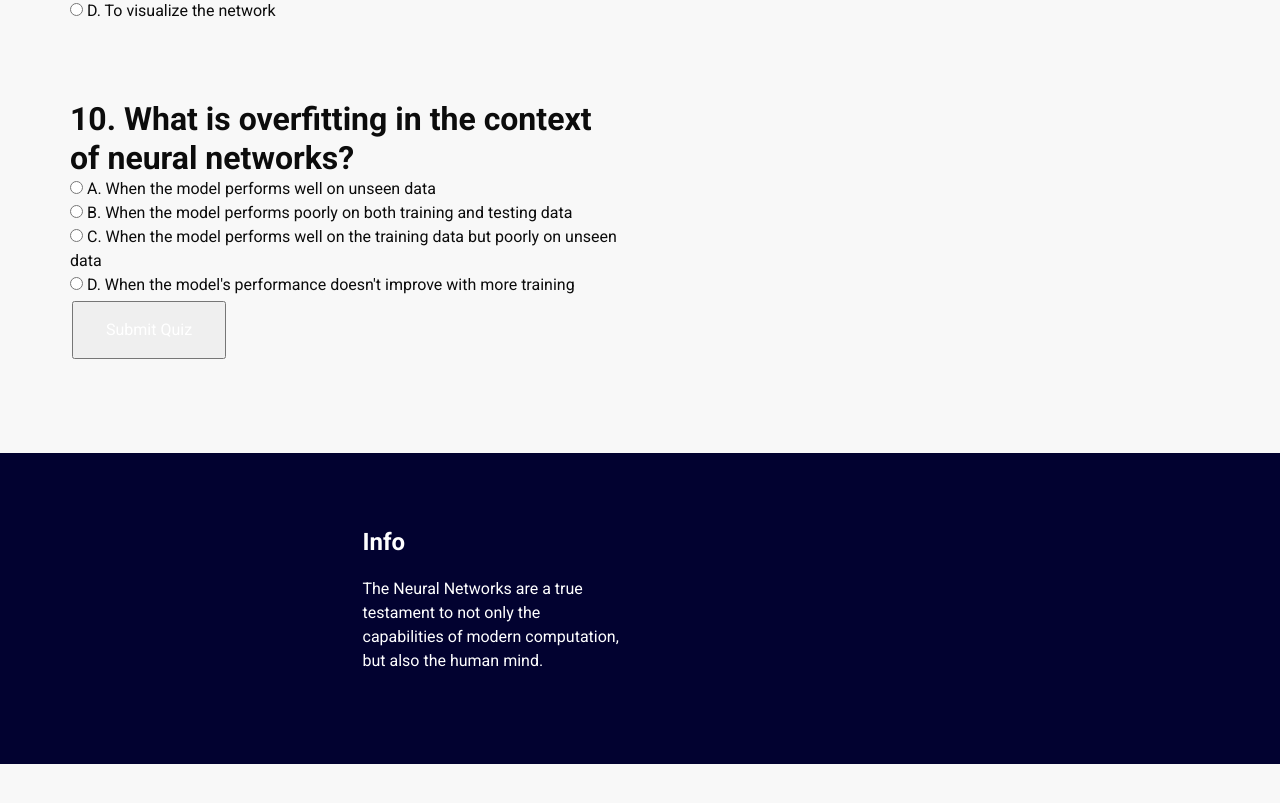
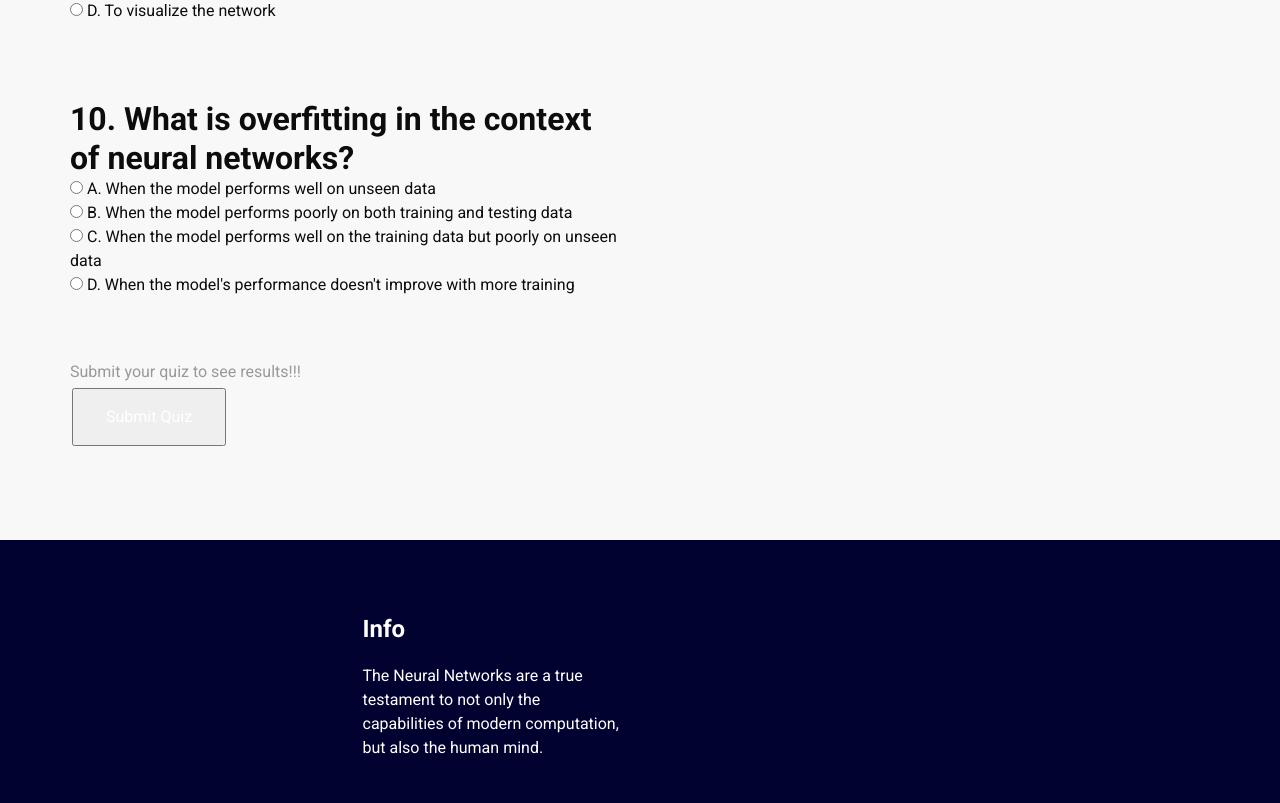
Before and after one commit to AumkarMali/Neural-Networks-Webpage, a plain HTML site: page quiz.html in a window 1280 px wide. Shown: the part 2477-3280 px from the top of the page. Before the commit the page ends 3241 px from the top, so only its background shows below. Drawn offline with Linux system fonts and the light colour scheme; a script that the page names is missing.

Commit message:
Update quiz.html

```diff
--- a/quiz.html
+++ b/quiz.html
@@ -183,8 +183,11 @@
                       <input type="radio" name="answer10" value="c" /> C. When the model performs well on the training data but poorly on unseen data<br/>
                       <input type="radio" name="answer10" value="d" /> D. When the model's performance doesn't improve with more training<br/>
                     </div>
+                    <div>
+                      <p><br><br>Submit your quiz to see results!!!</p>
+                      <input type="submit" class="button button2" value="Submit Quiz" />
+                    </div>
 
-                    <input type="submit" class="button button2" value="Submit Quiz" />
                   </form>
 
                   <div id="results"></div>
```
